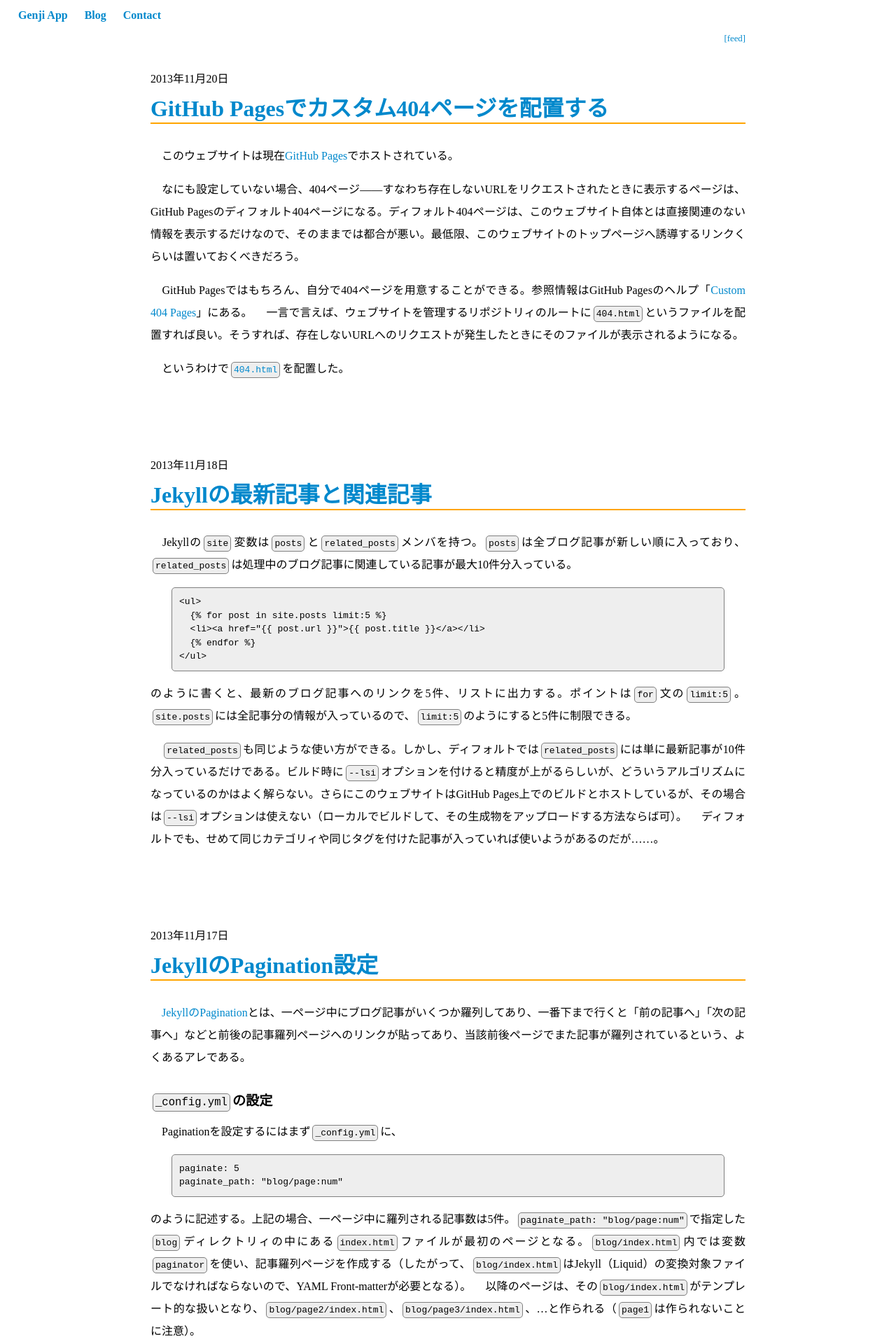
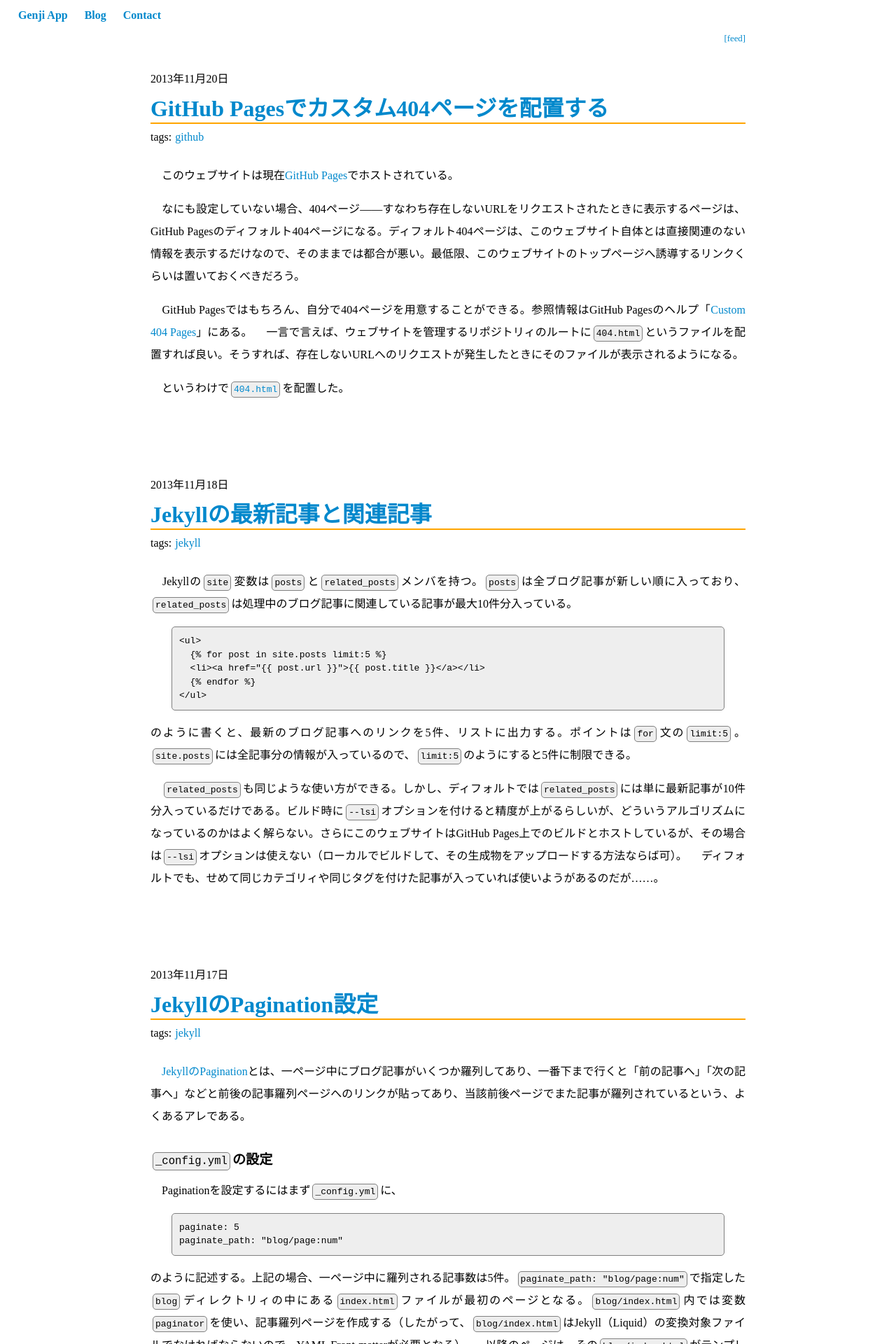
Before and after one commit to GenjiApp/genjiapp.github.io, a Jekyll site: the page built from blog/index.html, in a window 1280 px wide. Shown: the top 1920 px of the page at 70% size. Built offline with Jekyll 4.4.1, drawn with Linux system fonts in a browser that asks for light colours; Markdown is read by kramdown in place of the engine named in the settings; the list of posts is cut into pages by our own code; comment, search, counter and statistics services are not loaded; some of the changed text lies outside the part shown.

Commit message:
add tags page

```diff
--- a/blog/index.html
+++ b/blog/index.html
@@ -20,6 +20,14 @@
     <article>
       <p class="date">{{ post.date | date: "%Y年%m月%d日" }}</p>
       <h1><a href="{{ post.url }}">{{ post.title }}</a></h1>
+      <nav id="tags">
+        <h2>tags</h2>
+        <ul>
+          {% for tag in post.tags %}
+          <li><a href="/blog/tags.html#tag_{{ tag }}">{{ tag }}</a></li>
+          {% endfor %}
+        </ul>
+      </nav>
       {{ post.content }}
     </article>
     {% endfor %}
--- a/css/post.css
+++ b/css/post.css
@@ -13,8 +13,8 @@ article {
 
 article h1 {
     font-size: 200%;
+    margin-bottom: 10px;
     border-bottom: 2px solid orange;
-    margin-bottom: 30px;
 }
 
 article h2 {
@@ -34,6 +34,43 @@ article p {
 
 article p.date {
     margin: 0;
+}
+
+article #tags {
+    margin-bottom: 30px;
+    display: -webkit-box;
+    display: -moz-box;
+    display: -o-box;
+    display: -ms-box;
+    display: box;
+}
+
+article #tags h2 {
+    margin: 0;
+    font-weight: normal;
+    font-size: 100%;
+}
+
+article #tags h2:after {
+    content: ":";
+}
+
+article #tags ul {
+    margin-left: 5px;
+}
+
+article #tags ul li {
+    display: inline-block;
+    margin: 0;
+    line-height: 1;
+}
+
+article #tags ul li:after {
+    content: ",";
+}
+
+article #tags ul li:last-child:after {
+    content: ""
 }
 
 article p img {
```
Also changed, not shown: _layouts/post.html (+8 -0 lines), blog/tags.html (added, +30 -0 lines).
